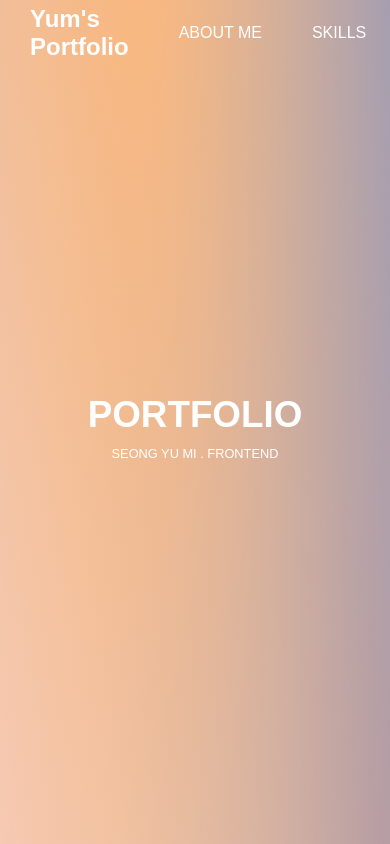
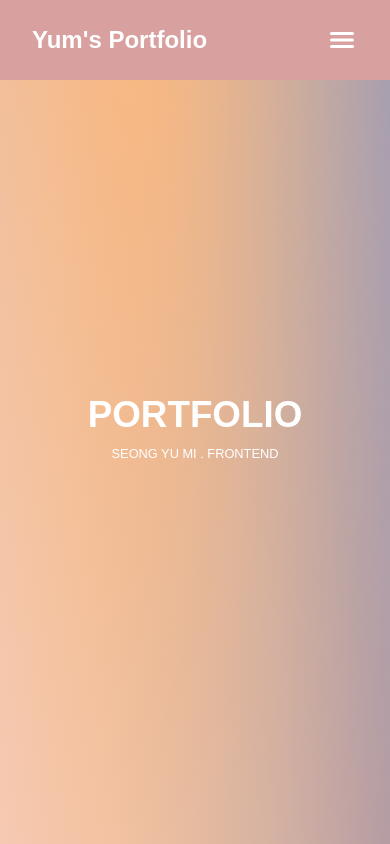
Before and after one commit to SeongYum/yum_portfolio, a React (Create React App) app: page / in a window 390 px wide. Shown: the top 844 px of the page. Built offline with nearby package versions, Linux system fonts and the light colour scheme; a web font is replaced by a local one.

Commit message:
반응형 헤더 추가

```diff
--- a/src/components/About/About.js
+++ b/src/components/About/About.js
@@ -25,7 +25,7 @@ function About() {
             {'\n'}
             <Bold>“백번의 생각보다 한 번의 행동이 낫다”</Bold> 저의 좌우명
             입니다. {'\n'}
-            새로운 시도를 두려워하지 않는,
+            새로운 시도를 두려워하지 않는,{'\n'}
             <Bold>말보단 행동으로 실천하는 프론트엔드 개발자</Bold>가
             되겠습니다.
           </div>
--- a/src/components/Header/Header.js
+++ b/src/components/Header/Header.js
@@ -1,11 +1,21 @@
 import styled from 'styled-components';
 import { useEffect, useState, useCallback } from 'react';
 import { Link } from 'react-scroll';
-
+import media from './../../styles/media';
+import { IoMenu, IoClose } from 'react-icons/io5';
 function Header() {
   const menuList = ['ABOUT ME', 'SKILLS', 'PROJECTS'];
 
   const [scrollPosition, setScrollPosition] = useState(0);
+  const [BtnInfo, setBtnInfo] = useState(true);
+
+  const menuClick = () => {
+    if (BtnInfo === true) {
+      setBtnInfo(false);
+    } else if (BtnInfo === false) {
+      setBtnInfo(true);
+    }
+  };
 
   const updateScroll = useCallback(() => {
     setScrollPosition(window.scrollY);
@@ -22,11 +32,20 @@ function Header() {
     <HeaderContainer scrollPosition={scrollPosition}>
       <HeaderContents>
         <div className="name">
-          <Link to="Main" spy={true} smooth={true} duration={500}>
+          <Link
+            to="Main"
+            spy={true}
+            smooth={true}
+            duration={500}
+            onClick={() => setBtnInfo(true)}
+          >
             Yum&apos;s Portfolio
           </Link>
         </div>
-        <div className="menuList">
+        <MenuBtn onClick={menuClick}>
+          {BtnInfo ? <IoMenu /> : <IoClose />}
+        </MenuBtn>
+        <MenuList BtnInfo={BtnInfo}>
           {menuList.map((menu) => {
             return (
               <Link
@@ -36,11 +55,11 @@ function Header() {
                 duration={500}
                 key={menu}
               >
-                <div className="manuEl">{menu}</div>
+                <MeneEl onClick={() => setBtnInfo(true)}>{menu}</MeneEl>
               </Link>
             );
           })}
-        </div>
+        </MenuList>
       </HeaderContents>
     </HeaderContainer>
   );
@@ -50,16 +69,17 @@ export default Header;
 
 const HeaderContainer = styled.header`
   position: fixed;
-  top: 0;
-  left: 0;
-  right: 0;
-  /* width: 100%; */
   background-color: ${(props) =>
     props.scrollPosition ? '#d8a19f' : 'transparents'};
   transition: background-color 0.2s;
-  height: 65px;
+  width: 100%;
+  height: auto;
   display: flex;
   justify-content: center;
+  z-index: 10;
+  ${media.medium`
+  background-color: #d8a19f;
+       `}
 `;
 const HeaderContents = styled.div`
   width: 100%;
@@ -67,16 +87,34 @@ const HeaderContents = styled.div`
   display: flex;
   justify-content: space-between;
   align-items: center;
-  padding: 0 30px;
+  flex-wrap: wrap;
+  padding: 1.4rem 2rem;
+  overflow: hidden;
   .name {
     color: #ffffff;
     font-weight: 600;
     font-size: 1.5rem;
     cursor: pointer;
   }
-  .menuList {
+  ${media.medium`
+     padding: 1.5rem 2rem 1.5rem;
+       `}
+`;
+const MenuList = styled.div`
   display: flex;
-    .manuEl {
+  transition: max-height 0.2s ease;
+  ${media.medium`
+    visibility: ${(props) => (props.BtnInfo ? 'hidden' : 'visible')};
+    flex-direction: column;
+    width: 100%;
+    max-height: ${(props) => (props.BtnInfo ? '0' : '30rem')};
+    text-align: center;
+    text-transform: uppercase;
+    letter-spacing: 0.1rem;
+    text-transform: capitalize;
+       `}
+`;
+const MeneEl = styled.div`
   cursor: pointer;
   white-space: nowrap;
   margin-left: 50px;
@@ -85,6 +123,22 @@ const HeaderContents = styled.div`
     transform: scale(1.07);
     transition: 0.5s;
   }
+  ${media.medium`
+    margin-top: 2rem;
+       `}
+`;
+const MenuBtn = styled.button`
+  display: none;
+  width: 2rem;
+  height: 2rem;
+  border: none;
+  background: transparent;
+  & svg {
+    width: 100%;
+    height: 100%;
+    color: #ffffff;
   }
-  }
+  ${media.medium`
+   display: block;
+       `}
 `;
```
Lines whose indentation alone changed are shown as unchanged.
